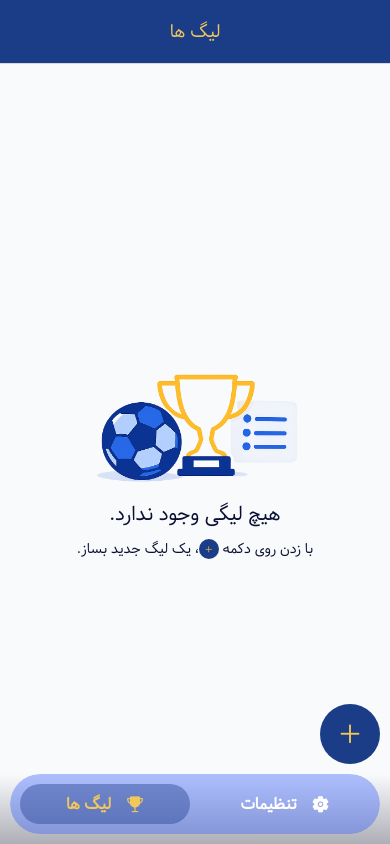
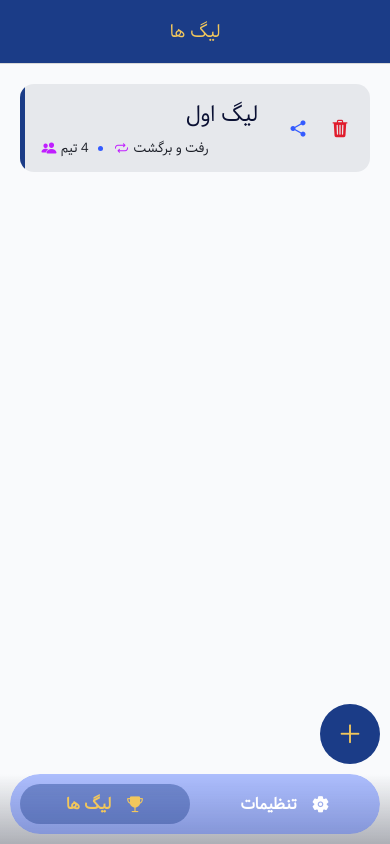
Before and after one commit to hamedghaaderi/League-builder, a React Native app: screen /LeagueList in a window 390 px wide. Built offline with nearby package versions, Linux system fonts and the light colour scheme.

Commit message:
feat: create league list in league list screen. also create list item.

```diff
--- /dev/null
+++ b/components/leagues/league-item.js
@@ -0,0 +1,133 @@
+import { Pressable, StyleSheet, Text, View } from "react-native";
+import GlobalStyles from "../../constants/colors";
+import { Ionicons } from "@expo/vector-icons";
+
+const LeagueItem = ({ league }) => {
+  return (
+    <Pressable
+      style={({ pressed }) => [
+        styles.container,
+        pressed && { transform: [{ scale: 0.98 }], opacity: 0.9 },
+      ]}
+    >
+      <View style={styles.rightBar} />
+      <View style={styles.content}>
+        <Text style={styles.title}>لیگ اول</Text>
+        <View style={styles.detailsRow}>
+          <View style={styles.detailItem}>
+            <Ionicons
+              name="people"
+              size={16}
+              color={GlobalStyles.colors.accentAlt}
+            />
+            <Text style={styles.detailText}>4 تیم</Text>
+          </View>
+          <View style={styles.dot} />
+          <View style={styles.detailItem}>
+            <Ionicons
+              name={true ? "repeat" : "arrow-forward"}
+              size={16}
+              color={GlobalStyles.colors.accentAlt}
+            />
+            <Text style={styles.detailText}>
+              {true ? "رفت و برگشت" : "تک بازی"}
+            </Text>
+          </View>
+        </View>
+      </View>
+      <View style={styles.actions}>
+        <Pressable
+          onPress={(e) => {
+            e.stopPropagation();
+          }}
+          style={({ pressed }) => [
+            styles.iconButton,
+            pressed && { opacity: 0.5 },
+          ]}
+        >
+          <Ionicons
+            name="share-social"
+            size={20}
+            color={GlobalStyles.colors.secondary}
+          />
+        </Pressable>
+        <Pressable
+          onPress={(e) => {
+            e.stopPropagation();
+          }}
+          style={({ pressed }) => [
+            styles.iconButton,
+            pressed && { opacity: 0.5 },
+          ]}
+        >
+          <Ionicons
+            name="trash"
+            size={20}
+            color={GlobalStyles.colors.red}
+          />
+        </Pressable>
+      </View>
+    </Pressable>
+  );
+};
+
+export default LeagueItem;
+
+const styles = StyleSheet.create({
+  container: {
+    flexDirection: "row",
+    alignItems: "center",
+    backgroundColor: GlobalStyles.colors.border,
+    marginVertical: 10,
+    borderRadius: 14,
+    overflow: "hidden",
+  },
+  rightBar: {
+    width: 5,
+    height: "100%",
+    backgroundColor: GlobalStyles.colors.primary,
+  },
+  content: {
+    flex: 1,
+    paddingHorizontal: 16,
+    paddingVertical: 14,
+  },
+  title: {
+    fontFamily: "samim",
+    fontSize: 22,
+    color: GlobalStyles.colors.textPrimary,
+  },
+  detailsRow: {
+    flexDirection: "row",
+    alignItems: "center",
+    marginTop: 6,
+  },
+  detailItem: {
+    flexDirection: "row",
+    alignItems: "center",
+  },
+  detailText: {
+    fontFamily: "samim",
+    fontSize: 13,
+    marginLeft: 4,
+    color: GlobalStyles.colors.textSecondary,
+  },
+  dot: {
+    width: 5,
+    height: 5,
+    borderRadius: 50,
+    backgroundColor: GlobalStyles.colors.secondary,
+    marginHorizontal: 10,
+  },
+  actions: {
+    flexDirection: "row",
+    alignItems: "center",
+    paddingRight: 12,
+  },
+  iconButton: {
+    padding: 8,
+    marginLeft: 6,
+    borderRadius: 10,
+    backgroundColor: GlobalStyles.colors.surfaceVariant,
+  },
+});
--- a/screens/league-list-screen.js
+++ b/screens/league-list-screen.js
@@ -1,5 +1,6 @@
 import { useState, useRef, useEffect } from "react";
 import {
+  FlatList,
   Pressable,
   StyleSheet,
   Text,
@@ -9,6 +10,7 @@ import {
 } from "react-native";
 import GlobalStyles from "../constants/colors";
 import { Ionicons } from "@expo/vector-icons";
+import LeagueItem from "../components/leagues/league-item";
 
 const LeagueListScreen = () => {
   const [showAddOptions, setShowAddOptions] = useState(false);
@@ -37,7 +39,15 @@ const LeagueListScreen = () => {
 
   return (
     <View style={styles.container}>
-      <View style={styles.emptyContainer}>
+      <FlatList
+        data={["dfsafdfdf"]}
+        showsVerticalScrollIndicator={false}
+        ListFooterComponent={<View style={styles.listFooter} />}
+        renderItem={({ item }) => {
+          return <LeagueItem league={item} />;
+        }}
+      />
+      {/* <View style={styles.emptyContainer}>
         <Image
           source={require("../assets/images/empty-league.png")}
           style={styles.emptyImage}
@@ -51,7 +61,7 @@ const LeagueListScreen = () => {
           </View>
           ، یک لیگ جدید بساز.
         </Text>
-      </View>
+      </View> */}
       <Animated.View style={[styles.addButton, { transform: [{ rotate }] }]}>
         <Pressable onPress={handleAdd}>
           <Ionicons name="add" style={styles.addIcon} />
@@ -155,5 +165,10 @@ const styles = StyleSheet.create({
   icon: {
     fontSize: 18,
     color: GlobalStyles.colors.accent,
-  }
+  },
+  listFooter: {
+    height: 70,
+    width: "100%",
+    backgroundColor: GlobalStyles.colors.background,
+  },
 });
```
